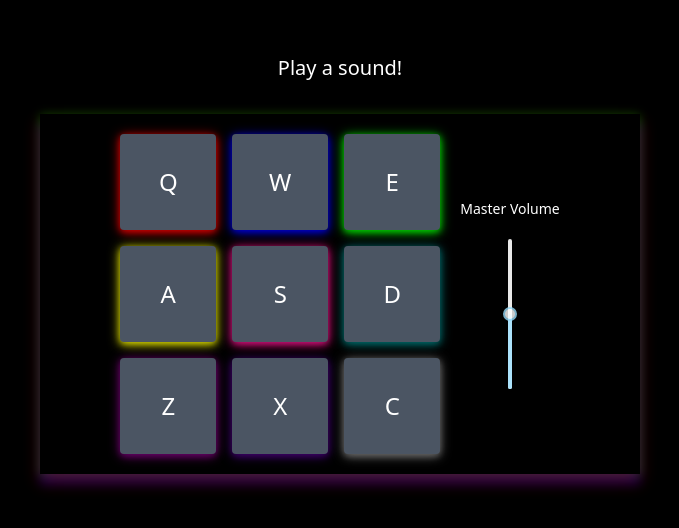
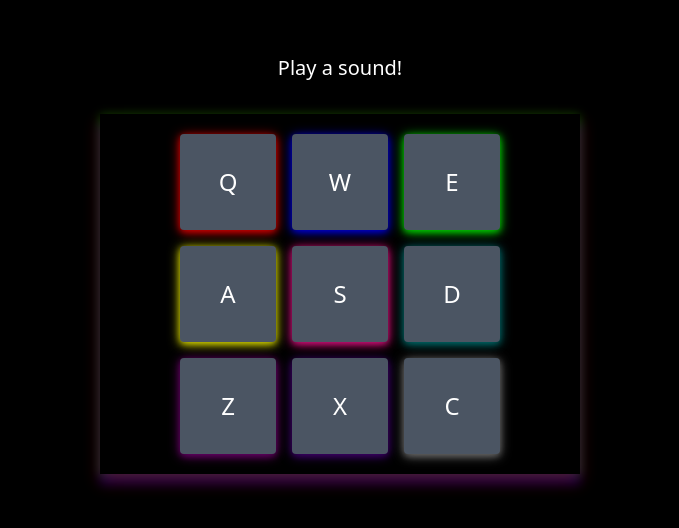
Before and after one commit to ZohalMirkhel/drum-machine, a React (Create React App) app: page / in a window 1280 px wide. Shown: the part 136-664 px from the top of the page, without its empty margins (300-979 px from the left). Built offline with nearby package versions, Linux system fonts and the light colour scheme; the HTML template or start-up script is replaced by a standard one.

Commit message:
Removed the volume because freecodecamp's requirements would not pass if i got the volume working.

```diff
--- a/src/App.jsx
+++ b/src/App.jsx
@@ -1,10 +1,8 @@
-import React, { useState } from 'react';
+import React, { useState, useRef } from 'react';
 import { Howl } from 'howler';
 import Display from './components/Display';
 import ButtonPanel from './components/ButtonPanel';
 import KeyHandler from './components/KeyHandler';
-import Slider from 'rc-slider';
-import 'rc-slider/assets/index.css';
 
 const bankOne = [
   { keyCode: 81, keyTrigger: 'Q', id: 'Heater-1', url: '/sounds/Heater-1.mp3' },
@@ -21,38 +19,22 @@ const bankOne = [
 function App() {
   const [display, setDisplay] = useState('');
   const [shadowVisible, setShadowVisible] = useState(false);
-  const [volume, setVolume] = useState(0.5);
+
+  const soundRefs = useRef({});
 
   const playSound = (soundUrl, keyTrigger, clipId) => {
-    const sound = new Howl({
-      src: [soundUrl],
-      volume: volume,
-      loop: false
-    });
-    sound.play();
+    if (!soundRefs.current[keyTrigger]) {
+      soundRefs.current[keyTrigger] = new Howl({
+        src: [soundUrl],
+        loop: false,
+      });
+    }
+
+    soundRefs.current[keyTrigger].play();
     setDisplay(clipId);
 
-    const audioElement = document.getElementById(keyTrigger);
-    if (audioElement) {
-      audioElement.currentTime = 0;
-      audioElement.play();
-    }
     setShadowVisible(true);
     setTimeout(() => setShadowVisible(false), 2000);
-  };
-
-  const sliderStyles = {
-    height: '150px',
-    borderRadius: '8px',
-    marginTop: '20px',
-  };
-
-  const volumeControlStyles = {
-    display: 'flex',
-    alignItems: 'center',
-    flexDirection: 'column',
-    justifyContent: 'center',
-    marginLeft: '20px',
   };
 
   const layoutStyles = {
@@ -67,7 +49,7 @@ function App() {
       className="min-h-screen flex flex-col items-center justify-center bg-black text-white"
       style={{
         border: '4px solid #000',
-        padding: '16px'
+        padding: '16px',
       }}
     >
       <Display display={display} />
@@ -78,19 +60,6 @@ function App() {
         />
         <div className="relative z-10" style={layoutStyles}>
           <ButtonPanel playSound={playSound} />
-          <div style={volumeControlStyles}>
-            <label htmlFor="volume" className="block text-sm">Master Volume</label>
-            <Slider
-              id="volume"
-              vertical
-              min={0}
-              max={1}
-              step={0.01}
-              value={volume}
-              onChange={(value) => setVolume(value)}
-              style={sliderStyles}
-            />
-          </div>
         </div>
       </div>
       <KeyHandler bank={bankOne} playSound={playSound} />
--- a/src/components/DrumPad.jsx
+++ b/src/components/DrumPad.jsx
@@ -1,18 +1,40 @@
-import React, { useState } from 'react';
+import React, { useEffect, useState } from 'react';
 
 function DrumPad({ pad, playSound }) {
     const [isActive, setIsActive] = useState(false);
 
     const handleClick = () => {
+        playAudio();
+    };
+
+    const handleKeyPress = (event) => {
+        if (event.key.toUpperCase() === pad.keyTrigger) {
+            playAudio();
+        }
+    };
+
+    const playAudio = () => {
+        const audioElement = document.getElementById(pad.keyTrigger);
+        if (audioElement) {
+            audioElement.currentTime = 0
+            audioElement.play();
+        }
         playSound(pad.url, pad.keyTrigger, pad.id);
         setIsActive(true);
         setTimeout(() => setIsActive(false), 800);
     };
 
+    useEffect(() => {
+        document.addEventListener('keydown', handleKeyPress);
+        return () => {
+            document.removeEventListener('keydown', handleKeyPress);
+        };
+    }, []);
+
     return (
         <button
             id={pad.id}
-            className={`drum-pad w-10 h-20 sm:w-16 sm:h-16 md:w-24 md:h-24 lg:w-22 lg:h-22 rounded flex items-center justify-center text-2xl
+            className={`drum-pad w-20 h-20 sm:w-16 sm:h-16 md:w-24 md:h-24 lg:w-22 lg:h-22 rounded flex items-center justify-center text-2xl
             ${isActive ? 'bg-mint' : 'bg-gray-600'} shadow-lg`}
             style={{ boxShadow: pad.shadow }}
             onClick={handleClick}
```
